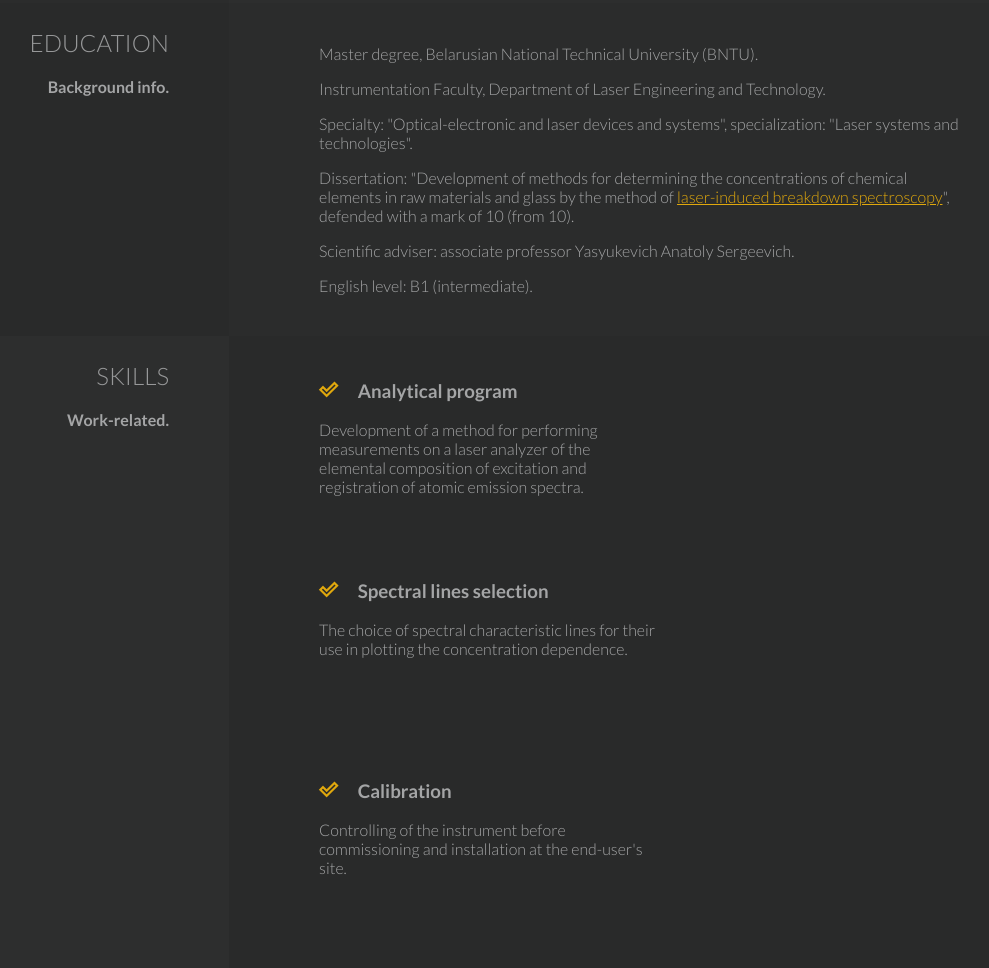
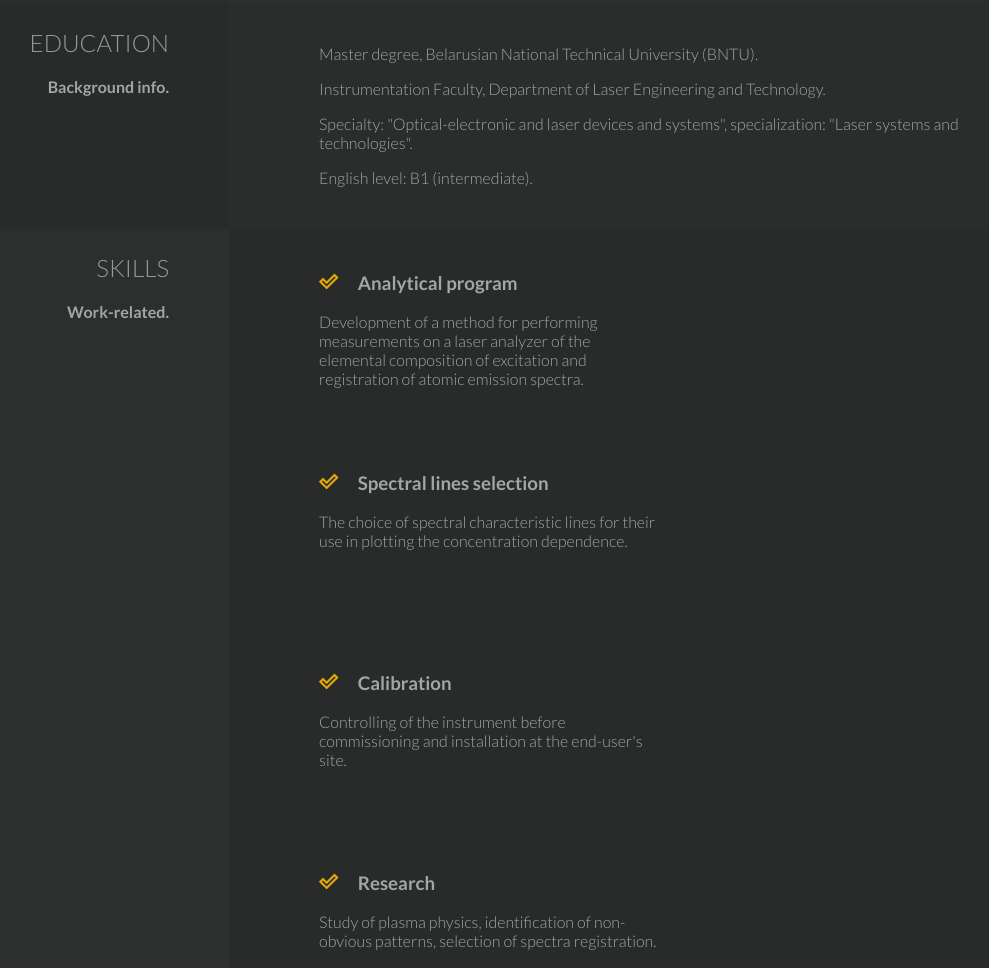
Before and after one commit to Pheblar/rsschool-cv, a plain HTML site: page index.html in a window 1280 px wide. Shown: the part 948-1916 px from the top of the page, without its empty margins (219-1208 px from the left). Drawn offline with nearby package versions, Linux system fonts and the light colour scheme; files whose address does not match are found by name.

Commit message:
fix: some info

```diff
--- a/index.html
+++ b/index.html
@@ -86,11 +86,6 @@
                         <p> Instrumentation Faculty, Department of Laser Engineering and Technology.</p>
                         <p> Specialty: "Optical-electronic and laser devices and systems",
                         specialization: "Laser systems and technologies".</p>
-                        <p> Dissertation: "Development of methods for determining the concentrations
-                        of chemical elements in raw materials and glass by the method
-                        of <a class="lasertextbold" href="#">laser-induced breakdown spectroscopy</a>",
-                        defended with a mark of 10 (from 10).</p>
-                        <p> Scientific adviser: associate professor Yasyukevich Anatoly Sergeevich.</p>
                         <p> English level: B1 (intermediate).</p>
                     </div>
                 </div>
```
